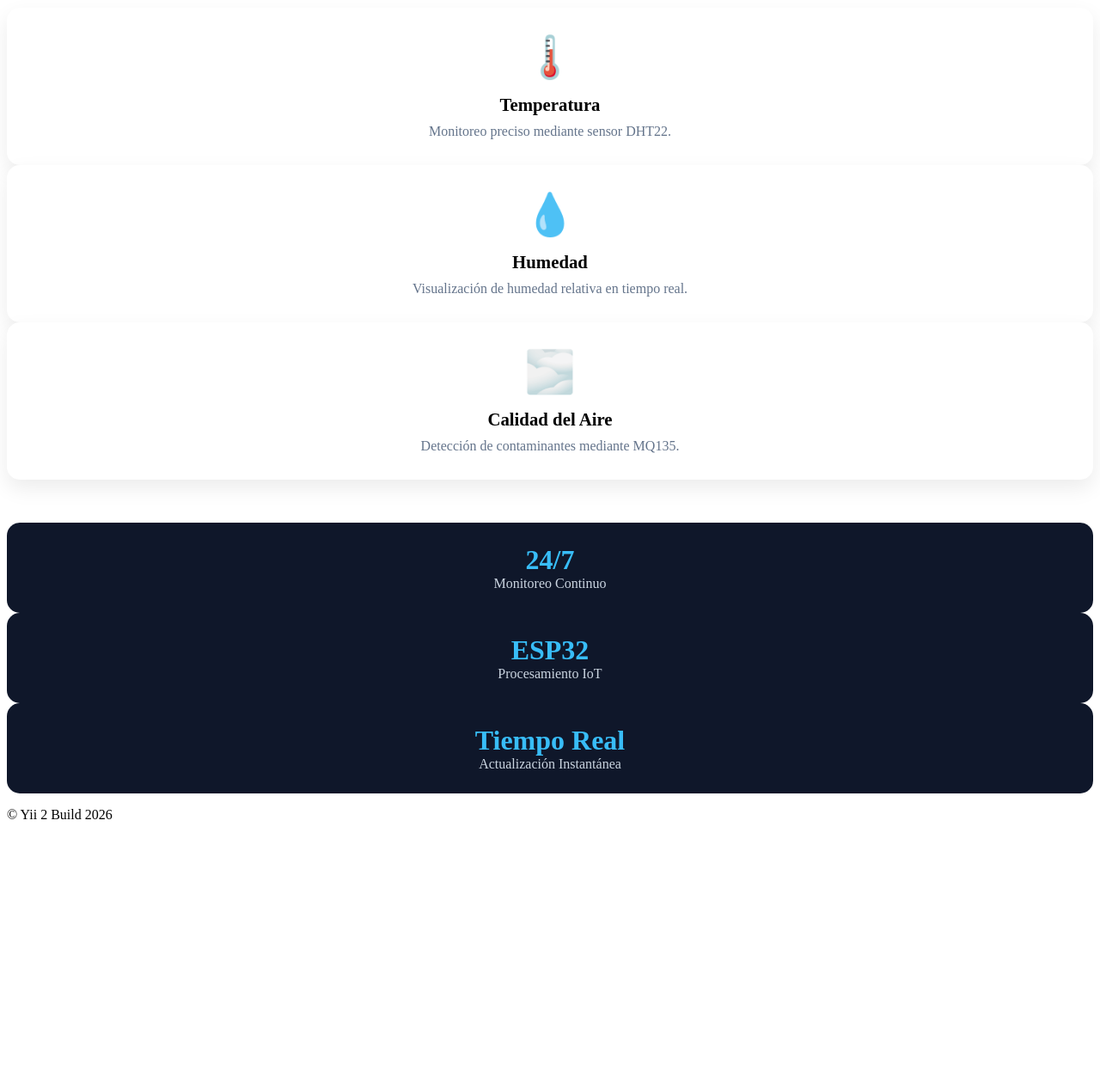
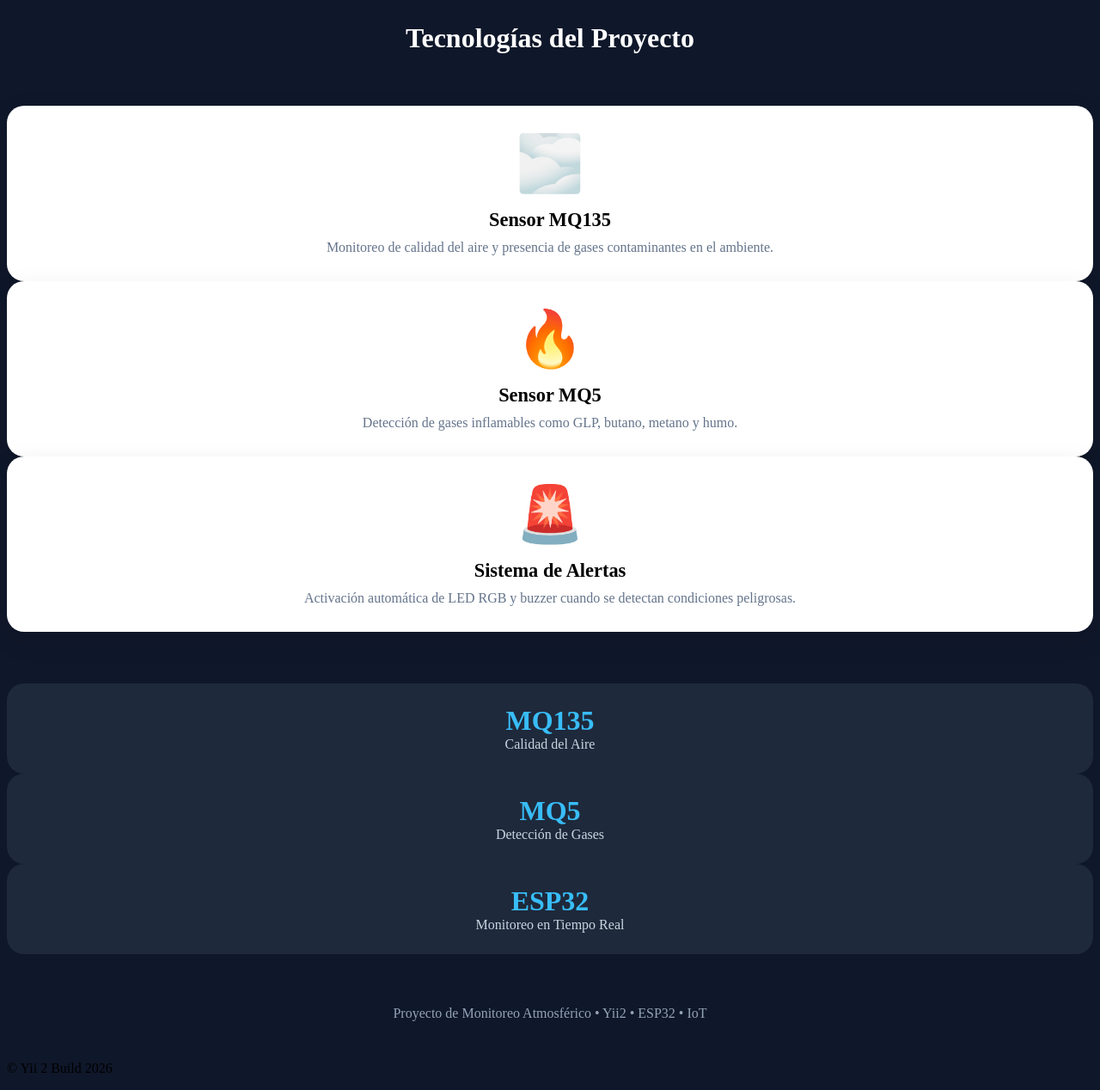
Before and after one commit to antonio1234gfd/sistema_monitoreo_yii, a Yii app: the page made by frontend/views/site/index.php in a window 1280 px wide. Shown: the part 661-1929 px from the top of the page at 86% size. Before the commit the page ends 1614 px from the top, so only its background shows below. Run offline with PHP 8.4 and a stand-in for Yii, Linux system fonts and the light colour scheme; the template is opened without the code that fills it, so the values that code supplies are empty; some libraries are stand-ins or nearby versions.

Commit message:
Mejora proyecto 2.0

```diff
--- a/frontend/views/layouts/main.php
+++ b/frontend/views/layouts/main.php
@@ -29,7 +29,7 @@ AppAsset::register($this);
     <?php
     NavBar::begin([
         // Nombre de la marca según el libro
-        'brandLabel' => 'Yii 2 Build',
+        'brandLabel' => 'AirGuard IoT',
         'brandUrl' => Yii::$app->homeUrl,
         'options' => [
             // Clases de estilo según el libro
--- a/frontend/views/site/index.php
+++ b/frontend/views/site/index.php
@@ -6,34 +6,38 @@ $this->title = 'Sistema de Monitoreo Atmosférico';
 ?>
 
 <style>
-.hero-section{
-    min-height:75vh;
+body{
+    background:#0f172a;
+}
+
+.hero{
+    min-height:80vh;
     display:flex;
     align-items:center;
     justify-content:center;
+    text-align:center;
+    color:white;
     background:
-        linear-gradient(rgba(15,23,42,.85),rgba(15,23,42,.85)),
-        url('https://images.unsplash.com/photo-1518770660439-4636190af475?q=80&w=2000');
+        linear-gradient(rgba(0,0,0,.75), rgba(0,0,0,.75)),
+        url('https://images.unsplash.com/photo-1516321318423-f06f85e504b3?q=80&w=2000');
     background-size:cover;
     background-position:center;
-    color:white;
-    border-radius:15px;
+    border-radius:20px;
     margin-top:20px;
 }
 
 .hero-content{
-    text-align:center;
     max-width:900px;
     padding:40px;
 }
 
-.hero-title{
-    font-size:3.5rem;
+.hero h1{
+    font-size:4rem;
     font-weight:700;
     margin-bottom:20px;
 }
 
-.hero-subtitle{
+.hero p{
     font-size:1.3rem;
     color:#cbd5e1;
     margin-bottom:35px;
@@ -42,12 +46,12 @@ $this->title = 'Sistema de Monitoreo Atmosférico';
 .btn-monitor{
     background:#0ea5e9;
     color:white;
-    padding:15px 35px;
+    padding:15px 40px;
     border-radius:10px;
     text-decoration:none;
     font-size:1.1rem;
-    font-weight:600;
-    transition:.3s;
+    font-weight:bold;
+    transition:0.3s;
 }
 
 .btn-monitor:hover{
@@ -57,17 +61,17 @@ $this->title = 'Sistema de Monitoreo Atmosférico';
 }
 
 .features{
-    margin-top:50px;
+    margin-top:60px;
 }
 
 .feature-card{
     background:white;
-    border-radius:15px;
+    border-radius:20px;
     padding:30px;
     text-align:center;
-    box-shadow:0 10px 25px rgba(0,0,0,.08);
+    box-shadow:0 10px 30px rgba(0,0,0,.1);
+    transition:0.3s;
     height:100%;
-    transition:.3s;
 }
 
 .feature-card:hover{
@@ -75,13 +79,13 @@ $this->title = 'Sistema de Monitoreo Atmosférico';
 }
 
 .feature-icon{
-    font-size:3rem;
+    font-size:4rem;
     margin-bottom:15px;
 }
 
 .feature-title{
-    font-size:1.3rem;
-    font-weight:600;
+    font-size:1.4rem;
+    font-weight:bold;
     margin-bottom:10px;
 }
 
@@ -89,16 +93,29 @@ $this->title = 'Sistema de Monitoreo Atmosférico';
     color:#64748b;
 }
 
+.section-title{
+    text-align:center;
+    margin-bottom:40px;
+    font-size:2rem;
+    font-weight:bold;
+    color:#ffffff;
+}
+
 .stats{
-    margin-top:50px;
+    margin-top:60px;
 }
 
 .stat-card{
-    background:#0f172a;
+    background:#1e293b;
     color:white;
+    border-radius:20px;
     padding:25px;
-    border-radius:15px;
     text-align:center;
+    transition:0.3s;
+}
+
+.stat-card:hover{
+    transform:translateY(-5px);
 }
 
 .stat-number{
@@ -110,22 +127,28 @@ $this->title = 'Sistema de Monitoreo Atmosférico';
 .stat-label{
     color:#cbd5e1;
 }
+
+.footer-info{
+    margin-top:60px;
+    text-align:center;
+    color:#94a3b8;
+    padding-bottom:30px;
+}
 </style>
 
-<div class="hero-section">
+<div class="hero">
     <div class="hero-content">
 
-        <h1 class="hero-title">
-            Sistema Inteligente de Monitoreo Atmosférico
-        </h1>
+        <h1>🌫️ AirGuard IoT</h1>
 
-        <p class="hero-subtitle">
-            Plataforma desarrollada con ESP32 para monitorear temperatura,
-            humedad y calidad del aire en tiempo real.
+        <p>
+            Sistema Inteligente de Monitoreo Atmosférico basado en ESP32
+            para la detección de contaminantes y gases inflamables mediante
+            sensores MQ135 y MQ5.
         </p>
 
         <?= Html::a(
-            'Ir al Monitor',
+            'Acceder al Monitor',
             ['/dashboard/index'],
             ['class' => 'btn-monitor']
         ) ?>
@@ -133,37 +156,68 @@ $this->title = 'Sistema de Monitoreo Atmosférico';
     </div>
 </div>
 
-<div class="container features">
+<div class="container">
 
-    <div class="row">
+    <h2 class="section-title">
+        Tecnologías del Proyecto
+    </h2>
+
+    <div class="row features">
 
         <div class="col-md-4 mb-4">
             <div class="feature-card">
-                <div class="feature-icon">🌡️</div>
-                <div class="feature-title">Temperatura</div>
+
+                <div class="feature-icon">
+                    🌫️
+                </div>
+
+                <div class="feature-title">
+                    Sensor MQ135
+                </div>
+
                 <div class="feature-text">
-                    Monitoreo preciso mediante sensor DHT22.
+                    Monitoreo de calidad del aire y presencia de gases
+                    contaminantes en el ambiente.
                 </div>
+
             </div>
         </div>
 
         <div class="col-md-4 mb-4">
             <div class="feature-card">
-                <div class="feature-icon">💧</div>
-                <div class="feature-title">Humedad</div>
+
+                <div class="feature-icon">
+                    🔥
+                </div>
+
+                <div class="feature-title">
+                    Sensor MQ5
+                </div>
+
                 <div class="feature-text">
-                    Visualización de humedad relativa en tiempo real.
+                    Detección de gases inflamables como GLP, butano,
+                    metano y humo.
                 </div>
+
             </div>
         </div>
 
         <div class="col-md-4 mb-4">
             <div class="feature-card">
-                <div class="feature-icon">🌫️</div>
-                <div class="feature-title">Calidad del Aire</div>
+
+                <div class="feature-icon">
+                    🚨
+                </div>
+
+                <div class="feature-title">
+                    Sistema de Alertas
+                </div>
+
                 <div class="feature-text">
-                    Detección de contaminantes mediante MQ135.
+                    Activación automática de LED RGB y buzzer cuando
+                    se detectan condiciones peligrosas.
                 </div>
+
             </div>
         </div>
 
@@ -171,27 +225,37 @@ $this->title = 'Sistema de Monitoreo Atmosférico';
 
     <div class="row stats">
 
-        <div class="col-md-4 mb-3">
+        <div class="col-md-4 mb-4">
             <div class="stat-card">
-                <div class="stat-number">24/7</div>
-                <div class="stat-label">Monitoreo Continuo</div>
+                <div class="stat-number">MQ135</div>
+                <div class="stat-label">
+                    Calidad del Aire
+                </div>
             </div>
         </div>
 
-        <div class="col-md-4 mb-3">
+        <div class="col-md-4 mb-4">
             <div class="stat-card">
-                <div class="stat-number">ESP32</div>
-                <div class="stat-label">Procesamiento IoT</div>
+                <div class="stat-number">MQ5</div>
+                <div class="stat-label">
+                    Detección de Gases
+                </div>
             </div>
         </div>
 
-        <div class="col-md-4 mb-3">
+        <div class="col-md-4 mb-4">
             <div class="stat-card">
-                <div class="stat-number">Tiempo Real</div>
-                <div class="stat-label">Actualización Instantánea</div>
+                <div class="stat-number">ESP32</div>
+                <div class="stat-label">
+                    Monitoreo en Tiempo Real
+                </div>
             </div>
         </div>
 
     </div>
 
+    <div class="footer-info">
+        Proyecto de Monitoreo Atmosférico • Yii2 • ESP32 • IoT
+    </div>
+
 </div>
```
